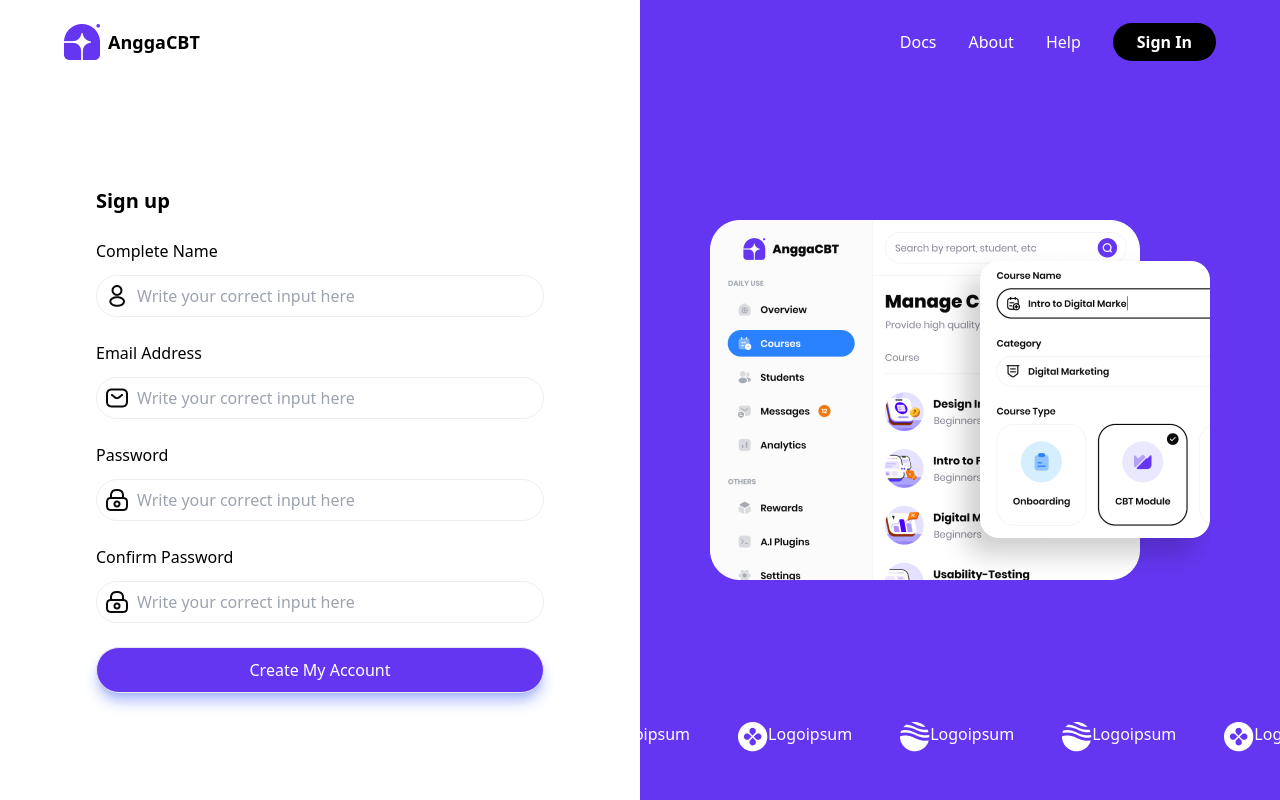
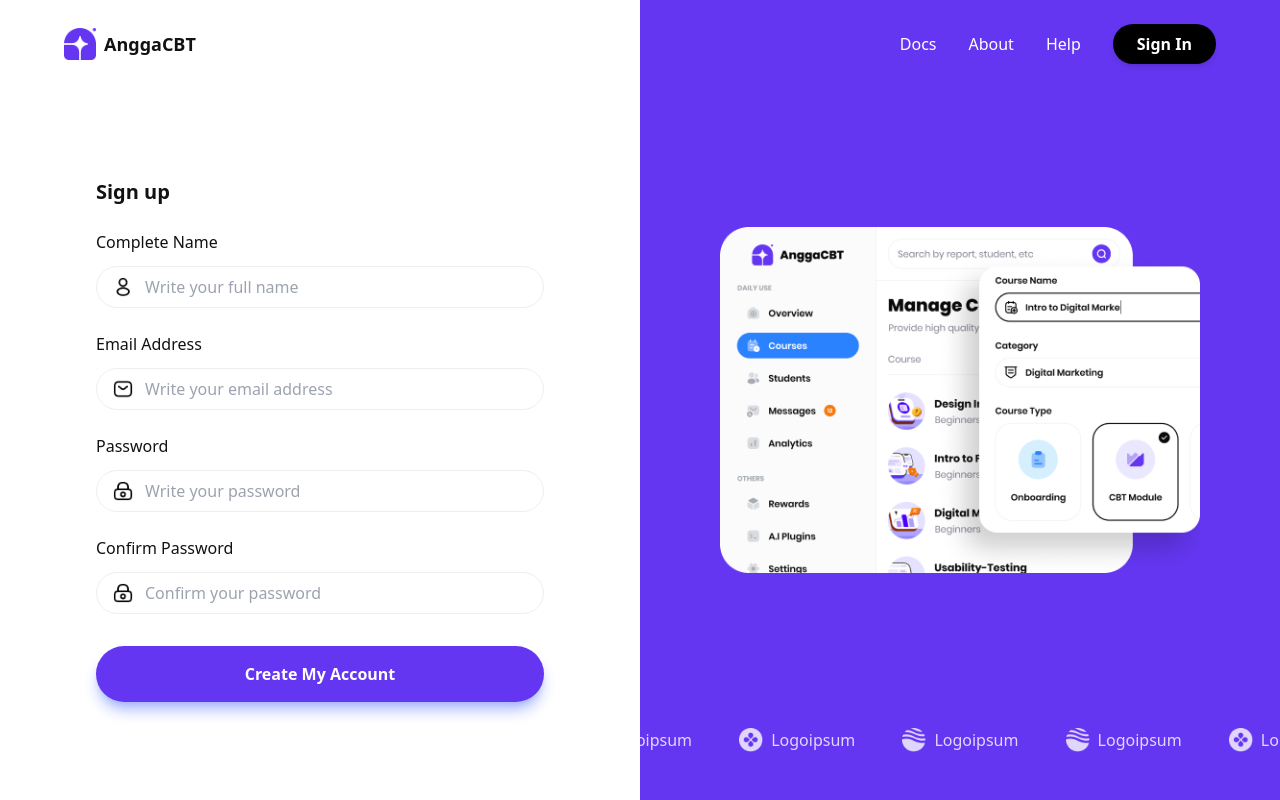
Before and after one commit to Liliang10/Web-AnggaCBT, a website: page index.html in a window 1280 px wide. Drawn offline with nearby package versions, Linux system fonts and the light colour scheme.

Commit message:
Update index.html

```diff
--- a/index.html
+++ b/index.html
@@ -6,67 +6,77 @@
     <script src="https://cdn.tailwindcss.com"></script>
     <title>Sign up</title>
 </head>
-<body class="overflow-hidden">
+<body class="overflow-x-hidden md:overflow-hidden font-sans antialiased text-[#121212]">
+
     <section class="fixed top-0 w-full z-50 px-4 md:px-8">
         <nav class="max-w-6xl mx-auto bg-transparent mt-4 md:mt-6 flex items-center justify-between">
             <div class="flex items-center gap-2 font-bold text-lg">
-                <img src="images/logo.png" alt="logo" class="">
+                <img src="images/logo.png" alt="logo" class="w-8">
                 <p>AnggaCBT</p>
             </div>
 
-            <ul class="flex items-center space-x-8 text-white">
-                <li><a href="#">Docs</a></li>
-                <li><a href="#">About</a></li>
-                <li><a href="#">Help</a></li>
-                <li><a href="signIn.html" class="px-6 py-2 bg-black rounded-full font-semibold">Sign In</a></li>
-            </ul>
+            <div class="flex items-center gap-4 md:gap-8">
+                <ul class="hidden md:flex items-center space-x-8 text-white">
+                    <li><a href="#" class="hover:underline">Docs</a></li>
+                    <li><a href="#" class="hover:underline">About</a></li>
+                    <li><a href="#" class="hover:underline">Help</a></li>
+                </ul>
+                <a href="signIn.html" class="px-6 py-2 bg-black text-white rounded-full font-semibold text-sm md:text-base hover:scale-105 transition-all shadow-md">
+                    Sign In
+                </a>
+            </div>
         </nav>
     </section>
 
-    <main class="flex w-full h-screen">
-        <div class="w-1/2 flex flex-col justify-center items-center px-8">
+    <main class="flex w-full min-h-screen">
+
+        <div class="w-full md:w-1/2 flex flex-col justify-center items-center px-6 md:px-8 pt-28 md:pt-0 pb-12 md:pb-0">
 
             <div class="w-full max-w-md md:mt-20">
-                <h3 class="text-xl font-bold mb-6">Sign up</h3>
-                <h4 class="font-medium mb-3">Complete Name</h4>
-                <div class="flex p-2 gap-2 border border-[#EEEEEE] rounded-3xl mb-6">
-                    <img src="images/profile.png" alt="profile">
-                    <input type="text" class="w-full outline-none" placeholder="Write your correct input here">
+                <h3 class="text-2xl md:text-xl font-bold mb-6 text-center md:text-left">Sign up</h3>
+
+                <h4 class="font-medium mb-3 text-sm md:text-base">Complete Name</h4>
+                <div class="flex items-center p-2 gap-3 border border-[#EEEEEE] rounded-full mb-6 focus-within:border-[#6436F1] transition-all">
+                    <img src="images/profile.png" alt="profile" class="w-5 h-5 ml-2">
+                    <input type="text" class="w-full outline-none bg-transparent" placeholder="Write your full name">
                 </div>
 
-                <h4 class="font-medium mb-3">Email Address</h4>
-                <div class="flex p-2 gap-2 border border-[#EEEEEE] rounded-3xl mb-6">
-                    <img src="images/email.png" alt="email">
-                    <input type="text" class="w-full outline-none" placeholder="Write your correct input here">
+                <h4 class="font-medium mb-3 text-sm md:text-base">Email Address</h4>
+                <div class="flex items-center p-2 gap-3 border border-[#EEEEEE] rounded-full mb-6 focus-within:border-[#6436F1] transition-all">
+                    <img src="images/email.png" alt="email" class="w-5 h-5 ml-2">
+                    <input type="email" class="w-full outline-none bg-transparent" placeholder="Write your email address">
                 </div>
 
-                <h4 class="font-medium mb-3">Password</h4>
-                <div class="flex p-2 gap-2 border border-[#EEEEEE] rounded-3xl mb-6">
-                    <img src="images/lock.png" alt="password">
-                    <input type="password" class="w-full outline-none" placeholder="Write your correct input here">
+                <h4 class="font-medium mb-3 text-sm md:text-base">Password</h4>
+                <div class="flex items-center p-2 gap-3 border border-[#EEEEEE] rounded-full mb-6 focus-within:border-[#6436F1] transition-all">
+                    <img src="images/lock.png" alt="password" class="w-5 h-5 ml-2">
+                    <input type="password" class="w-full outline-none bg-transparent" placeholder="Write your password">
                 </div>
 
-                <h4 class="font-medium mb-3">Confirm Password</h4>
-                <div class="flex p-2 gap-2 border border-[#EEEEEE] rounded-3xl mb-6">
-                    <img src="images/lock.png" alt="confirm password">
-                    <input type="password" class="w-full outline-none" placeholder="Write your correct input here">
+                <h4 class="font-medium mb-3 text-sm md:text-base">Confirm Password</h4>
+                <div class="flex items-center p-2 gap-3 border border-[#EEEEEE] rounded-full mb-8 focus-within:border-[#6436F1] transition-all">
+                    <img src="images/lock.png" alt="confirm password" class="w-5 h-5 ml-2">
+                    <input type="password" class="w-full outline-none bg-transparent" placeholder="Confirm your password">
                 </div>
 
-                <div class="flex p-2.5 bg-[#6436F1] border rounded-3xl justify-center text-white font-medium shadow-lg shadow-indigo-300">
-                    <button><a href="#">Create My Account</a></button>
-                </div>
+                <a href="#" class="block w-full">
+                    <button class="w-full py-4 bg-[#6436F1] rounded-full text-white font-bold shadow-lg shadow-indigo-300 hover:bg-[#5229D1] transition-all">
+                        Create My Account
+                    </button>
+                </a>
             </div>
         </div>
 
-        <div class="w-1/2 bg-[#6436F1] relative flex flex-col justify-center items-center overflow-hidden">
-            <img src="images/sign-in.png" alt="sign in ilustration">
-            <div class="absolute bottom-12 -right-18.5 w-[120%]">
-                <ul class="flex items-center gap-12 text-white font-medium whitespace-nowrap">
-                    <li class="flex"><img src="images/Logoipsum1.png" alt="Logoipsum1">Logoipsum</li>
-                    <li class="flex"><img src="images/Logoipsum1.png" alt="Logoipsum1">Logoipsum</li>
-                    <li class="flex"><img src="images/Logoipsum2.png" alt="Logoipsum2">Logoipsum</li>
-                    <li class="flex"><img src="images/Logoipsum2.png" alt="Logoipsum2">Logoipsum</li>
-                    <li class="flex"><img src="images/Logoipsum1.png" alt="Logoipsum1">Logoipsum</li>
+        <div class="hidden md:flex w-1/2 bg-[#6436F1] relative flex-col justify-center items-center overflow-hidden">
+            <img src="images/sign-in.png" alt="sign in ilustration" class="w-3/4 max-w-lg relative z-10 hover:scale-105 transition-transform duration-500">
+
+            <div class="absolute bottom-12 -right-18 w-[120%] z-0">
+                <ul class="flex items-center justify-center gap-12 text-white font-medium whitespace-nowrap opacity-80">
+                    <li class="flex items-center gap-2"><img src="images/Logoipsum1.png" alt="Logoipsum1" class="w-6 filter brightness-0 invert">Logoipsum</li>
+                    <li class="flex items-center gap-2"><img src="images/Logoipsum1.png" alt="Logoipsum1" class="w-6 filter brightness-0 invert">Logoipsum</li>
+                    <li class="flex items-center gap-2"><img src="images/Logoipsum2.png" alt="Logoipsum2" class="w-6 filter brightness-0 invert">Logoipsum</li>
+                    <li class="flex items-center gap-2"><img src="images/Logoipsum2.png" alt="Logoipsum2" class="w-6 filter brightness-0 invert">Logoipsum</li>
+                    <li class="flex items-center gap-2"><img src="images/Logoipsum1.png" alt="Logoipsum1" class="w-6 filter brightness-0 invert">Logoipsum</li>
                 </ul>
             </div>
         </div>
```
